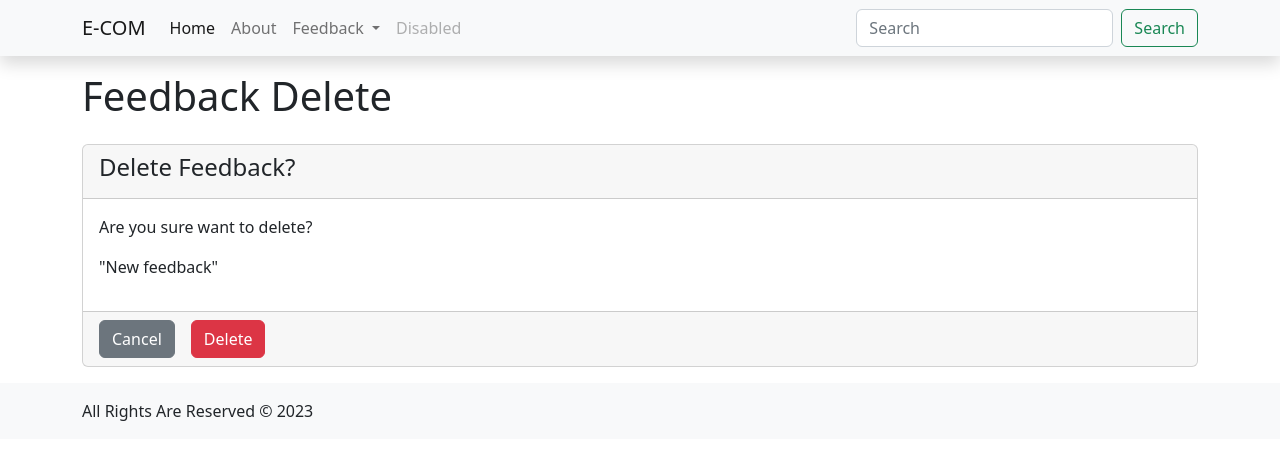
After one commit to jinto-ag/ecom, a Django app: page /feedbacks/2/delete/ in a window 1280 px wide. The commit adds this page. Shown: the top 460 px of the page. Run offline with Django 4.2, Linux system fonts and the light colour scheme; data comes from the database, SQL or seed files in the repository; both versions use the stored data as it was after the commit; some libraries are stand-ins or nearby versions.

Commit message:
code cleanup

```diff
--- a/core/urls.py
+++ b/core/urls.py
@@ -4,12 +4,12 @@ from core import views
 app_name = "core"
 
 urlpatterns = [
-    # path("", views.home_view, name="home"),
     path("", views.HomeView.as_view(), name="home"),
-    # path("about/", views.about_view, name="about"),
     path("about/", views.AboutView.as_view(), name="about"),
-    # path("feedback/create/", views.feedback_create_view, name="feedback_create"),
+    # Feedback
     path("feedbacks/create/", views.FeedbackCreateView.as_view(), name="feedback_create"),
     path("feedbacks/list/", views.FeedbackListView.as_view(), name="feedback_list"),
     path("feedbacks/<int:pk>/detail/", views.FeedbackDetailView.as_view(), name="feedback_detail"),
+    path("feedbacks/<int:pk>/update/", views.FeedbackUpdatetView.as_view(), name="feedback_update"),
+    path("feedbacks/<int:pk>/delete/", views.FeedbackDeleteView.as_view(), name="feedback_delete"),
 ]
--- a/core/views.py
+++ b/core/views.py
@@ -99,3 +99,9 @@ class FeedbackUpdatetView(views.UpdateView):
     model = models.FeebackModel
     form_class = forms.FeedbackForm
     success_url = reverse_lazy("core:feedback_list")
+
+class FeedbackDeleteView(views.DeleteView):
+    template_name = "core/feedback/feedback_delete.html"
+    model = models.FeebackModel
+    success_url = reverse_lazy("core:feedback_list")
+    context_object_name = "feedback"
--- /dev/null
+++ b/templates/core/feedback/feedback_delete.html
@@ -0,0 +1,38 @@
+{% extends '_base.html' %} {% block content %}
+<div class="container-lg d-flex flex-column gap-3 py-3">
+  <div class="row">
+    <div class="col">
+      <h1>Feedback Delete</h1>
+    </div>
+  </div>
+  <div class="row">
+    <div class="col">
+      <div class="card">
+        <div class="card-header">
+          <h4 class="card-title">Delete Feedback?</h4>
+        </div>
+        <div class="card-body">
+          <p class="card-text">Are you sure want to delete?</p>
+          <p>"{{feedback}}"</p>
+        </div>
+        <div class="card-footer">
+          <form action="" method="post">
+            {% csrf_token %}
+            <div class="d-flex gap-3">
+              <a
+                href="{% url 'core:feedback_detail' feedback.id %}"
+                class="btn btn-secondary"
+                >Cancel</a
+              >
+              <button type="submit" class="btn btn-danger">Delete</button>
+            </div>
+          </form>
+        </div>
+      </div>
+    </div>
+  </div>
+</div>
+
+{% endblock %}
+
+<!-- 127.0.0.1:8000/feedback/create/ -->
--- a/templates/core/feedback/feedback_update.html
+++ b/templates/core/feedback/feedback_update.html
@@ -30,7 +30,7 @@
       <div class="card card-body">
         <form action="" method="post" class="django-form">
           {% csrf_token %} {{form.as_p}}
-          <button class="btn btn-primary" type="submit">Submit</button>
+          <button class="btn btn-primary" type="submit">Update</button>
         </form>
       </div>
     </div>
```
Also changed, not shown: templates/core/feedback/feedback_detail.html (+10 -2 lines), templates/core/feedback/feedback_list.html (+10 -2 lines), db.sqlite3.
